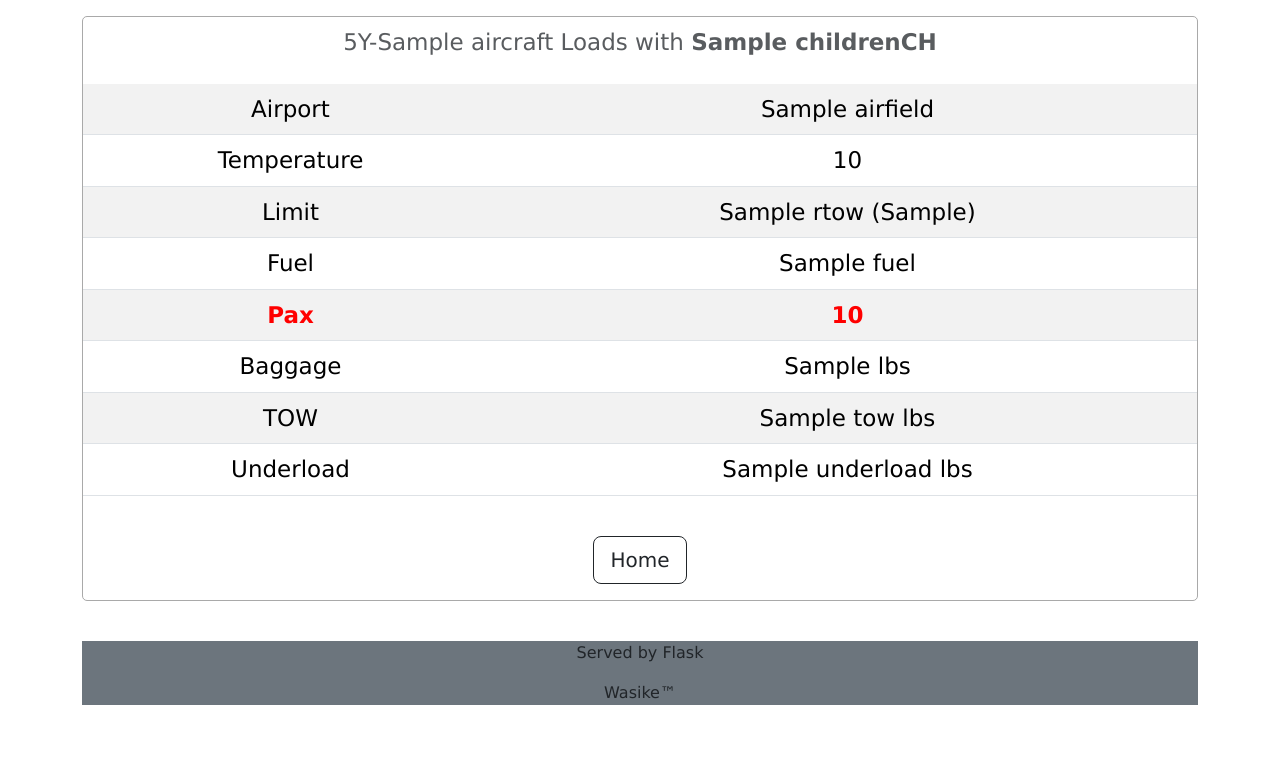
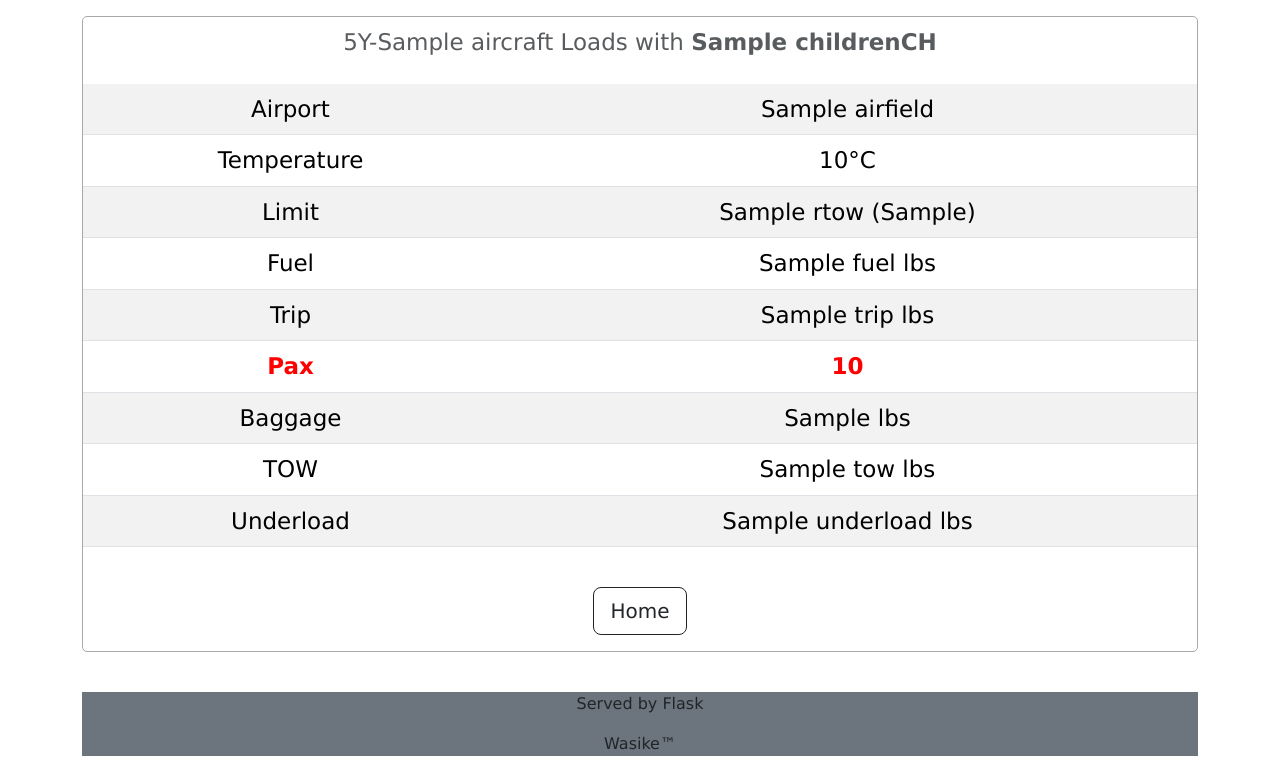
Before and after one commit to Delsyke/flight-review, a Flask app: template templates/loads.html in a window 1280 px wide. Shown: the part 118-890 px from the top of the page. Before the commit the page ends 823 px from the top, so only its background shows below. Run offline with Flask 3, Linux system fonts and the light colour scheme; the template is opened without the code that fills it: most values are stand-ins (such as "Sample title", 1, 10 or a date in 2020).

Commit message:
landing weight consideration

```diff
--- a/app.py
+++ b/app.py
@@ -8,6 +8,7 @@ OW = {
 "SLK":28110,
 "SLD":23633
 }
+
 
 app = Flask(__name__)
 app.config['SECRET_KEY'] = 'your secret key'
@@ -29,6 +30,7 @@ def review():
 	airfield = request.form['airfield'].upper()
 	temp = int(request.form['temp'])
 	fuel = int(request.form['fuel'])
+	trip = int(request.form['trip'])
 	children = int(request.form['children'])
 
 	bgg = request.form['bgg']
@@ -40,12 +42,20 @@ def review():
 	if bgg == 'Fixed':
 		bgg_wt = int(which_bgg)
 
+
 	limits = get_limits(aircraft, airfield, temp)
 	RTOW = limits[1]
 	limited_by = limits[0]
 	empty_wt = OW[aircraft]
 	TOW = empty_wt + fuel + children*75 + bgg_wt - 50
-	loads = get_loads(aircraft, empty_wt, fuel, bgg, bgg_wt, children, RTOW, TOW)
+	loads = get_loads(aircraft, empty_wt, fuel, trip, bgg, bgg_wt, children, RTOW, TOW)
+
+	if loads[5]:
+		limited_by = 'LW'
+		RTOW = loads[6]+trip
+		underload = RTOW - loads[2]
+	else:
+		underload = loads[4]
 
 	return render_template('loads.html',
 		aircraft = aircraft,
@@ -53,12 +63,14 @@ def review():
 		temp = temp,
 		rtow = RTOW,
 		fuel=fuel,
+		trip=trip,
 		limited_by = limited_by,
 		children = children,
 		adults = loads[0],
 		bgg_wt = loads[1],
 		tow = loads[2],
-		underload = loads[3]
+		lw = loads[3],
+		underload = underload
 	)
 
 
--- a/limits.py
+++ b/limits.py
@@ -1,6 +1,13 @@
 import pandas as pd
 from flask import abort
 
+
+MALW = {
+"SLC":42000,
+"SLO":34500,
+"SLK":42000,
+"SLD":33900
+}
 
 def get_limits(aircraft, airport, temp):
     """returns the aircraft performance limited weight"""
@@ -20,19 +27,21 @@ def get_limits(aircraft, airport, temp):
     aircraft_limits['WAT'] = vals[0]
     aircraft_limits['TODA'] = vals[1]
     aircraft_limits['ASDA'] = vals[2]
+    # aircraft_limits['MLW'] = MALW[aircraft]
 
     sorted_limits = sorted(aircraft_limits.items(), key=lambda item: item[1])
 
     limit = sorted_limits[0]
 
-
     return limit
 
 
-def get_loads(aircraft, empty_wt, fuel, bgg, bgg_wt, children, RTOW, TOW):
+def get_loads(aircraft, empty_wt, fuel, trip, bgg, bgg_wt, children, RTOW, TOW):
     """returns the maximum payload as per the performance limitation and operational conditions"""
 
     adults = 0
+    MLW = MALW[aircraft]
+    lw_limit = False
 
     if bgg == 'Fixed':
         while TOW <= RTOW:
@@ -41,6 +50,15 @@ def get_loads(aircraft, empty_wt, fuel, bgg, bgg_wt, children, RTOW, TOW):
         else:
             adults -= 1
             TOW -= 185
+
+        LW = TOW - trip
+        if LW > MLW:
+            lw_limit = True
+            while LW > MLW:
+                adults -= 1
+                TOW -= 185
+                LW -= 185
+
     elif bgg == 'Standard':
         while TOW <= RTOW:
             adults += 1
@@ -50,6 +68,15 @@ def get_loads(aircraft, empty_wt, fuel, bgg, bgg_wt, children, RTOW, TOW):
             adults -= 1
             TOW -= 216
             bgg_wt -= 31
+
+        LW = TOW - trip
+        if LW > MLW:
+            lw_limit = True
+            while LW > MLW:
+                adults -= 1
+                TOW -= 216
+                LW -= 216
+                bgg_wt -= 31
 
 
     TOB = adults + children
@@ -92,4 +119,4 @@ def get_loads(aircraft, empty_wt, fuel, bgg, bgg_wt, children, RTOW, TOW):
                 TOW = empty_wt + fuel + adults*185 + children*75 + bgg_wt - 50
                 underload = RTOW - TOW
 
-    return [adults, bgg_wt, TOW, underload]
+    return [adults, bgg_wt, TOW, LW, underload, lw_limit, MLW]
--- a/templates/index.html
+++ b/templates/index.html
@@ -30,6 +30,10 @@
 
                 <div class="mb-3 mt-3">
                     <input type="number" value="" placeholder="Fuel" required name="fuel" id="fuel" class="form-input">
+                </div>
+
+                <div class="mb-3 mt-3">
+                    <input type="number" value="" placeholder="Trip" required name="trip" id="trip" class="form-input">
                 </div>
 
                 <div class="mb-3 mt-3">
--- a/templates/loads.html
+++ b/templates/loads.html
@@ -14,7 +14,7 @@
 
             <tr>
                 <td>Temperature</td>
-                <td>{{ temp }}</td>
+                <td>{{ temp }}&deg;C</td>
             </tr>
 
             <tr>
@@ -30,7 +30,12 @@
 
             <tr>
                 <td>Fuel</td>
-                <td>{{ fuel }}</td>
+                <td>{{ fuel }} lbs</td>
+            </tr>
+
+            <tr>
+                <td>Trip</td>
+                <td>{{ trip }} lbs</td>
             </tr>
 
             <tr>
```
